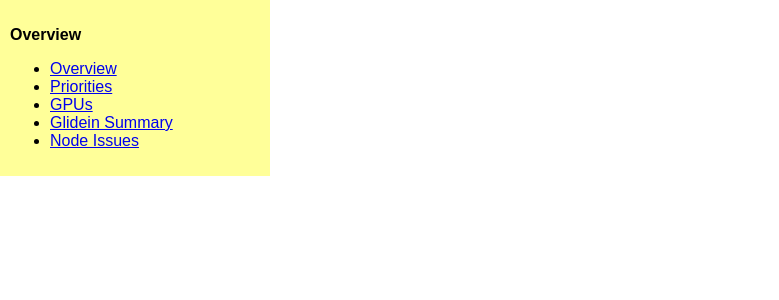
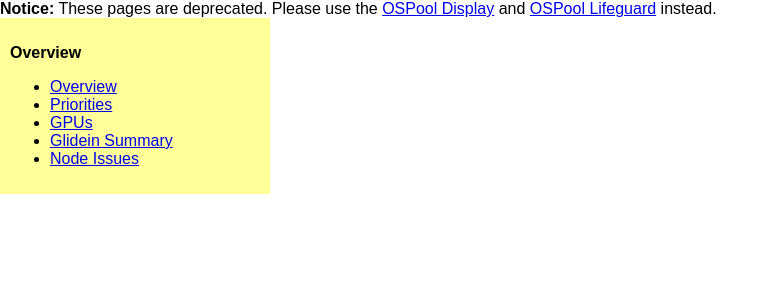
Before and after one commit to opensciencegrid/images, a PHP site: page /header.php in a window 1280 px wide. Shown: the top 300 px of the page, without its empty margins (0-779 px from the left). Run offline with PHP 8.4, Linux system fonts and the light colour scheme; data that the repository does not hold is empty.

Commit message:
OSPool CM: deprecation warning for web interface.

```diff
--- a/opensciencegrid/ospool-cm/ospool-overview/header.php
+++ b/opensciencegrid/ospool-cm/ospool-overview/header.php
@@ -6,6 +6,9 @@
     <meta http-equiv="refresh" content="120">
   </head>
   <body>
+    <div id="banner">
+      <b>Notice:</b> These pages are deprecated. Please use the <a href="https://display.ospool.osg-htc.org/">OSPool Display</a> and <a href="https://ospool-lifeguard.osg.chtc.io/">OSPool Lifeguard</a> instead.
+    </div>
     <div id="page">
       <div id="left_column">
         <p>
--- a/opensciencegrid/ospool-cm/ospool-overview/main.css
+++ b/opensciencegrid/ospool-cm/ospool-overview/main.css
@@ -4,6 +4,12 @@ html, body {
     padding: 0;
     margin: 0;
     width: 100%;
+}
+
+#banner {
+￼    background: orange;
+￼    text-align: center;
+￼    padding: 10px;
 }
 
 #page {
```
